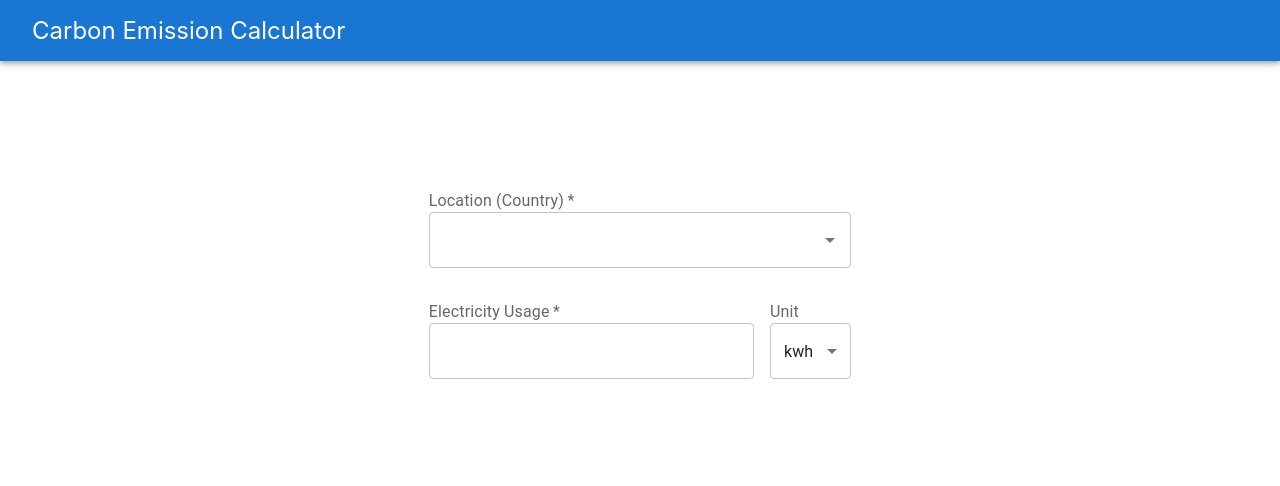
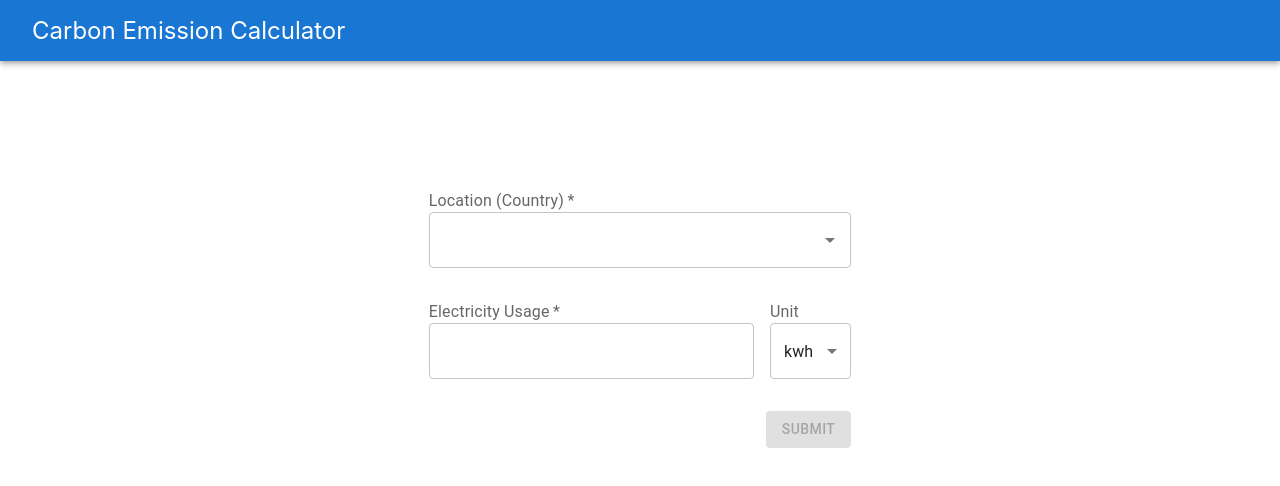
Before and after one commit to judicodes/carbon-emission-calculator, a React (Create React App) app: page / in a window 1280 px wide. Shown: the top 486 px of the page. Built offline with nearby package versions, Linux system fonts and the light colour scheme.

Commit message:
Add Submit Button

```diff
--- a/package.json
+++ b/package.json
@@ -6,12 +6,13 @@
     "@emotion/react": "^11.7.1",
     "@emotion/styled": "^11.6.0",
     "@mui/material": "^5.3.0",
+    "@testing-library/dom": "^8.11.2",
     "@testing-library/jest-dom": "^5.16.1",
     "@testing-library/react": "^12.1.2",
-    "@testing-library/dom": "^8.11.2",
     "@testing-library/user-event": "^13.5.0",
     "@types/jest": "^27.4.0",
     "@types/node": "^16.11.21",
+    "@types/prop-types": "^15.7.4",
     "@types/react": "^17.0.38",
     "@types/react-dom": "^17.0.11",
     "react": "^17.0.2",
--- a/src/App.tsx
+++ b/src/App.tsx
@@ -9,7 +9,7 @@ function App() {
       <AppBar position="static" className="app-bar">
         Carbon Emission Calculator
       </AppBar>
-      <ElectricityInput data-testid="electricity-input" />
+      <ElectricityInput onSubmitClick={() => {}} />
     </div>
   );
 }
--- a/src/components/ElectricityInput/ElectricityInput.css
+++ b/src/components/ElectricityInput/ElectricityInput.css
@@ -1,14 +1,16 @@
+/* TODO: make responsive */
+
 .electricity-input {
   width: 33%;
-}
-
-.form-group {
-  width: 100%;
 }
 
 .row {
   display: flex;
   width: 100%;
+}
+
+.row.justify-end {
+  justify-content: end;
 }
 
 .column {
@@ -22,10 +24,6 @@
   margin-left: 1rem;
 }
 
-.column.align-start {
-  align-self: flex-start;
-}
-
 .mb-2 {
   margin-bottom: 2rem;
 }
--- a/src/components/ElectricityInput/ElectricityInput.tsx
+++ b/src/components/ElectricityInput/ElectricityInput.tsx
@@ -1,15 +1,26 @@
 import {
   Autocomplete,
+  Button,
   InputLabel,
   MenuItem,
   Select,
   TextField,
 } from "@mui/material";
+import PropTypes from "prop-types";
 import React, { useEffect } from "react";
 import { countries } from "../../assets/countries";
 import "./ElectricityInput.css";
 
-function ElectricityInput() {
+interface ElectricityInputValue {
+  countryCode: string;
+  electricityUsage: number;
+  unit: string;
+}
+interface ElectricityInputProps {
+  onSubmitClick(input: ElectricityInputValue): void;
+}
+
+function ElectricityInput({ onSubmitClick }: ElectricityInputProps) {
   const units = ["kwh", "mwh"];
 
   const [selectedCountry, setSelectedCountry] = React.useState<string | null>(
@@ -25,6 +36,8 @@ function ElectricityInput() {
     React.useState(false);
   const [hasCountrySelectError, setHasCountrySelectError] =
     React.useState(false);
+
+  const [isFormValid, setIsFormValid] = React.useState(false);
 
   const validateCountrySelect = () => {
     if (selectedCountry === null || selectedCountry.trim() === "") {
@@ -56,6 +69,29 @@ function ElectricityInput() {
     );
   }, [electricityUsageInput]);
 
+  useEffect(() => {
+    setIsFormValid(
+      !hasCountrySelectError &&
+        !hasElectricityUsageInputError &&
+        !!selectedCountry &&
+        !!electricityUsage
+    );
+  }, [
+    hasCountrySelectError,
+    hasElectricityUsageInputError,
+    selectedCountry,
+    electricityUsage,
+  ]);
+
+  const submitElectricityInput = () => {
+    const electricityInputValue: ElectricityInputValue = {
+      countryCode: selectedCountry ?? "",
+      electricityUsage: electricityUsage ?? 0,
+      unit: selectedUnit,
+    };
+    onSubmitClick(electricityInputValue);
+  };
+
   return (
     <div className="electricity-input">
       <InputLabel htmlFor="country-select" required>
@@ -84,13 +120,9 @@ function ElectricityInput() {
         className="mb-2"
       />
 
-      <div className="row">
+      <div className="row mb-2">
         <div className="column electricity-input">
-          <InputLabel
-            htmlFor="electricity-usage-input"
-            className="align-start"
-            required
-          >
+          <InputLabel htmlFor="electricity-usage-input" required>
             Electricity Usage
           </InputLabel>
           <TextField
@@ -125,8 +157,21 @@ function ElectricityInput() {
           </Select>
         </div>
       </div>
+      <div className="row justify-end">
+        <Button
+          variant="contained"
+          disabled={!isFormValid}
+          onClick={submitElectricityInput}
+        >
+          Submit
+        </Button>
+      </div>
     </div>
   );
 }
 
+ElectricityInput.propTypes = {
+  onSubmitClick: PropTypes.func.isRequired,
+};
+
 export default ElectricityInput;
```
Also changed, not shown: 2 other files (tests, documents, lock files or other folders).
